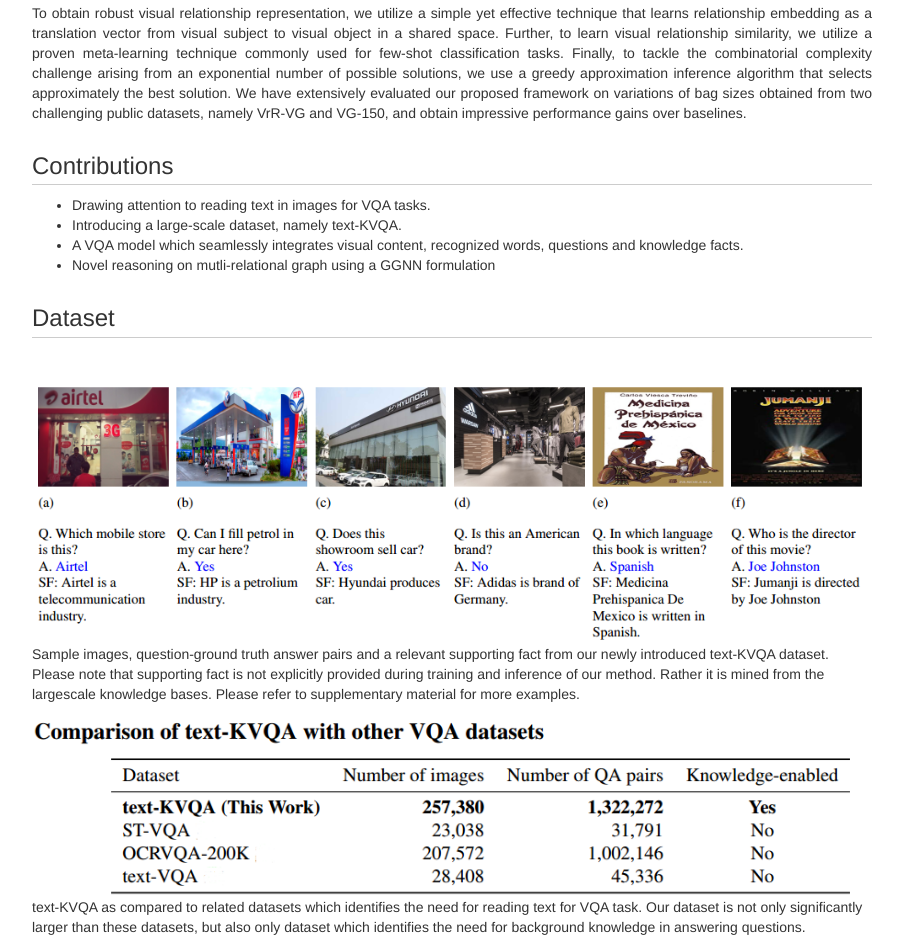
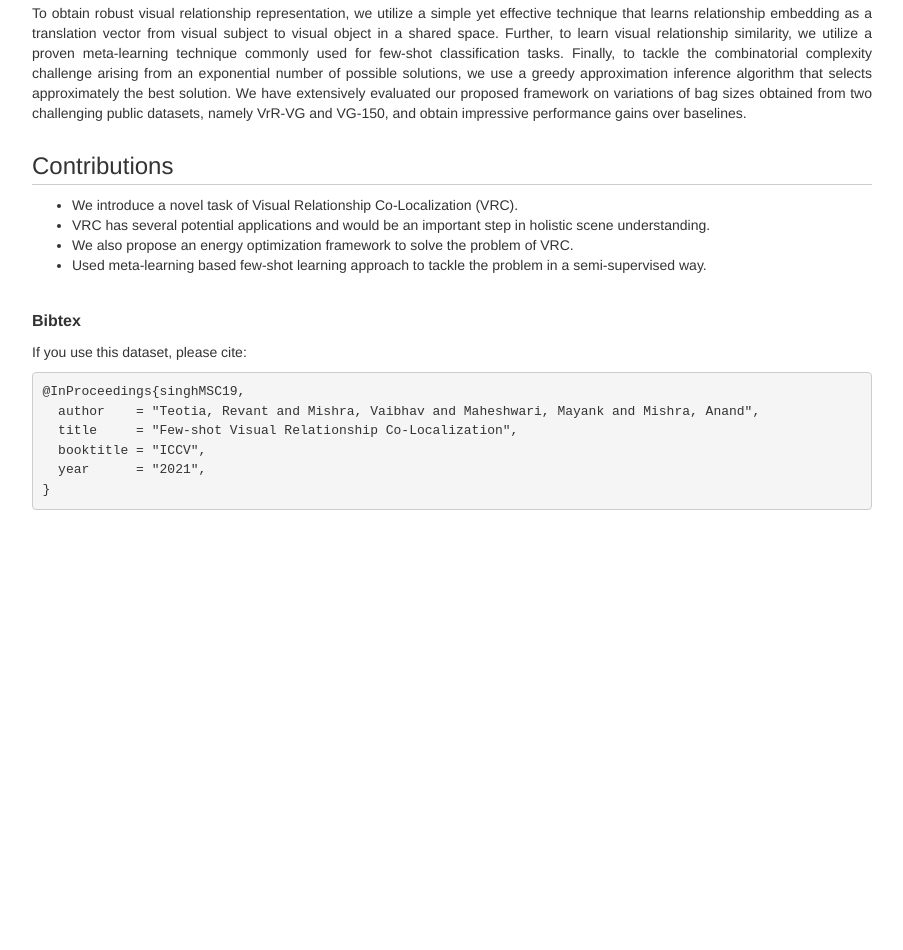
Before and after one commit to its-mayank/vrc, a plain HTML site: page index.html in a window 1280 px wide. Shown: the part 1197-2147 px from the top of the page, without its empty margins (188-1091 px from the left). After the commit the page ends 1737 px from the top, so only its background shows below. Drawn offline with Linux system fonts and the light colour scheme.

Commit message:
updated the content

```diff
--- a/index.html
+++ b/index.html
@@ -24,13 +24,12 @@
     <div class="container">
       <div class="header">
         <h2 class="text"><center>Few-Shot Visual Relationship Co-Localization</center></h2>
-<h4 class="text"><center><a href="https://revantteotia.github.io/">Revant Teotia*</a>, <a href="https://www.linkedin.com/in/vaibhav-mishra-iitj/?originalSubdomain=in">Vaibhav Mishra*</a>, <a href=".www.linkedin.com/in/maheshwarimayank333
-">Mayank Maheshwari*</a>, <a href="https://anandmishra22.github.io/">Anand Mishra</a> </center></h4>
+<h4 class="text"><center><a href="https://revantteotia.github.io/">Revant Teotia*</a>, <a href="https://www.linkedin.com/in/vaibhav-mishra-iitj/?originalSubdomain=in">Vaibhav Mishra*</a>, <a href="https://www.linkedin.com/in/maheshwarimayank333">Mayank Maheshwari*</a>, <a href="https://anandmishra22.github.io/">Anand Mishra</a> </center></h4>
 <h6 class="text"><center>* : Equal Contribution</center></h6>
 <h4 class="text"><center>Indian Institute of Technology, Jodhpur</center></h4>
 <h4 class="text"><center>ICCV 2021</center></h4>
 
-<h4 class="text"><center> [<a href="./docs/textKVQA_ICCV2019.pdf">Paper</a>][<a href="https://github.com/vaibhavmishra1/Relationship-Colo">Code</a>][<a href="./docs/VRC_ICCV2021_supp.pdf">Supplementry Material</a>][<a href="./docs/textKVQA-slides.pdf">Slides</a>][<a href="./docs/textKVQA-poster.pdf">Poster</a>] </center></h4>
+<h4 class="text"><center> [<a href="./docs/VRC_ICCV2021_paper.pdf">Paper</a>][<a href="https://github.com/vaibhavmishra1/Relationship-Colo">Code</a>][<a href="./docs/VRC_ICCV2021_supp.pdf">Supplementry Material</a>][<a href="./docs/VRC_ICCV2021_slides.pptx">Slides</a>][<a href="./docs/textKVQA-poster.pdf">Poster</a>] </center></h4>
        </div>
 
  <div class="container">
@@ -40,26 +39,13 @@
 <figure class="figure">
     <img class="figure-img" width="100%" src= "figures/fig1.png" >
 
-    <!-- <figcaption class="figure-caption">
-    	Proposed knowledge-enabled VQA model that can read and reason
-    </figcaption>  -->
-
  </figure>
 </center>
 &nbsp;
 &nbsp;
 &nbsp;
-<!-- </center>
-Q: Who is to the left of Barack Obama? <br>
-A: <font color="green">Richard Cordray</font><br>
-Q: Do all the people in the image have a common occupation? <br>
-A: <font color="green">Yes</font><br>
-Q: Who among the people in the image is called by the nickname Barry?<br>
-A: <font color="green">Person in the center</font> -->
+
 </div>
-
-
-
       <div class="row">
         <h3>Motivation</h3>
         <p style="text-align: justify;">
@@ -84,16 +70,16 @@ A: <font color="green">Person in the center</font> -->
       <div class="row">
         <h3>Contributions</h3>
      <ul>
-      <li> Drawing attention to reading text in images for VQA tasks.</li>
-     <li> Introducing a large-scale dataset, namely text-KVQA. </li>
-     <li> A VQA model which seamlessly integrates visual content, recognized words, questions and knowledge facts.</li>
-     <li> Novel reasoning on mutli-relational graph using a GGNN formulation </li>
+     <li> We introduce a novel task of Visual Relationship Co-Localization (VRC).</li>
+     <li> VRC has several potential applications and would be an important step in holistic scene understanding.  </li>
+     <li> We also propose an energy optimization framework to solve the problem of VRC.</li>
+     <li> Used meta-learning based few-shot learning approach to tackle the problem in a semi-supervised way. </li>
      </ul>
 
      </div>
 
 
-<div class="row">
+<!-- <div class="row">
     <h3 id="datasetE">Dataset</h3>
     <p>&nbsp;</p>
     <p>
@@ -141,16 +127,16 @@ significantly larger than these datasets, but also only dataset which identifies
   </div>
 </div>
 
-<hr>
+<hr> -->
 
 
 <h3><strong><span style="font-size: 12pt;">Bibtex</span></strong></h3>
 <p>If you use this dataset, please cite:</p>
 <pre><tt>@InProceedings{singhMSC19,
-  author    = "Singh, Ajeet Kumar and Mishra, Anand and Shekhar, Shashank and Chakraborty, Anirban",
-  title     = "From Strings to Things: Knowledge-enabled VQA Model that can Read and Reason",
+  author    = "Teotia, Revant and Mishra, Vaibhav and Maheshwari, Mayank and Mishra, Anand",
+  title     = "Few-shot Visual Relationship Co-Localization",
   booktitle = "ICCV",
-  year      = "2019",
+  year      = "2021",
 }</tt></pre>
 <!-- <hr>
 
```
